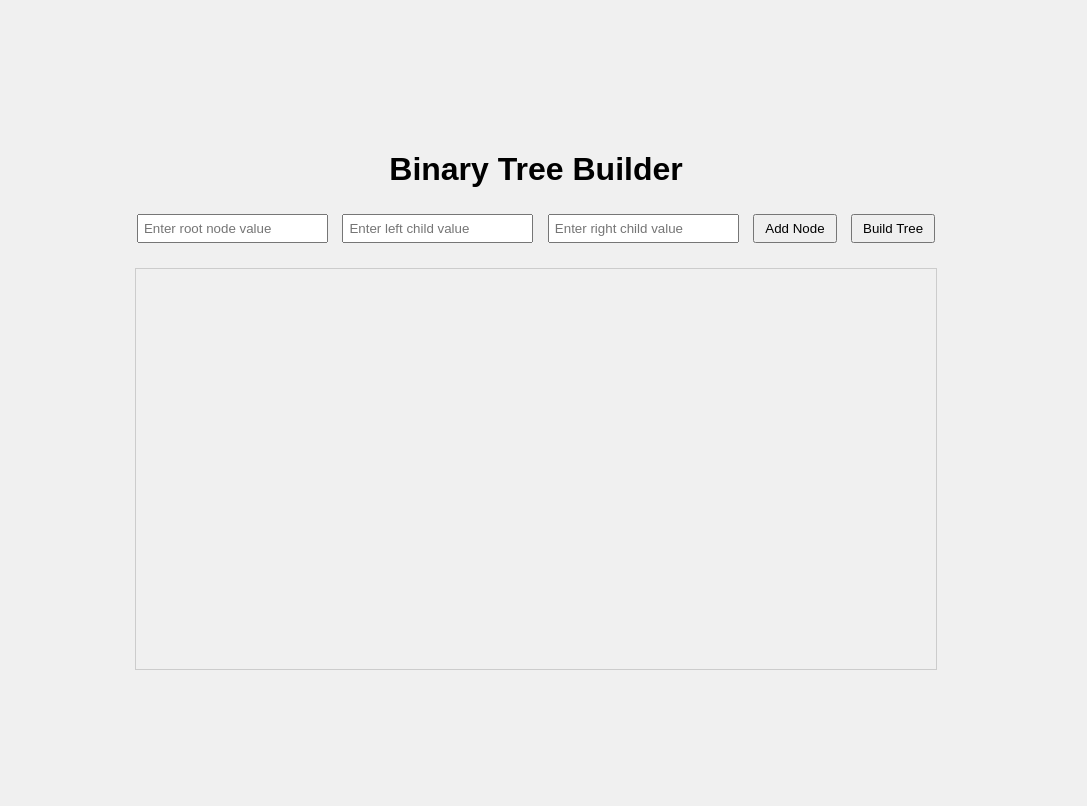
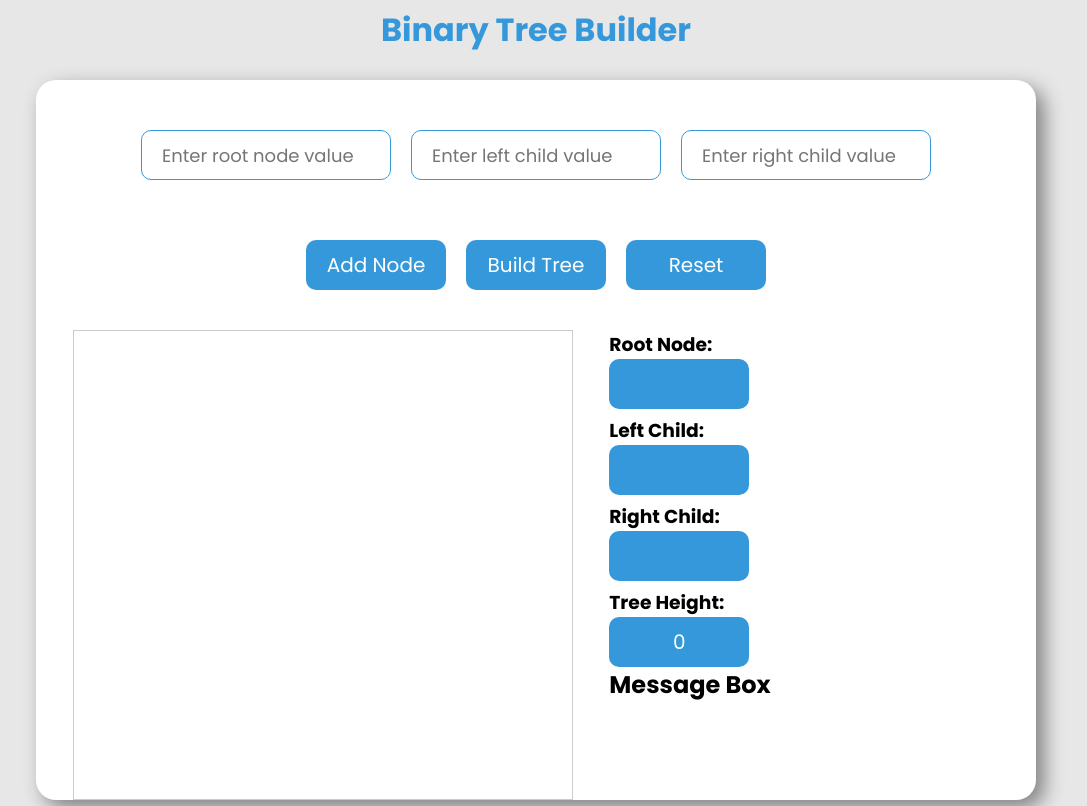
Before and after one commit to ristonrodrigues723/tree, a plain HTML site: page index.html in a window 1280 px wide. Shown: the whole page, without its empty margins (104-1191 px from the left). Drawn offline with Linux system fonts and the light colour scheme.

Commit message:
added similar theme as my othr projects

```diff
--- a/index.html
+++ b/index.html
@@ -7,17 +7,46 @@
     <link rel="stylesheet" href="t.css">
 </head>
 <body>
+    <header>
+        <h1 class="heading">Binary Tree Builder</h1>
+    </header>
     <div class="container">
-        <h1>Binary Tree Builder</h1>
-        <div class="input-section">
-            <input type="number" id="rootInput" placeholder="Enter root node value">
-            <input type="number" id="leftChildInput" placeholder="Enter left child value">
-            <input type="number" id="rightChildInput" placeholder="Enter right child value">
-            <button id="addNodeBtn">Add Node</button>
-            <button id="buildTreeBtn">Build Tree</button>
+        <div class="container-header">
+            <input type="number" id="rootInput" class="text" placeholder="Enter root node value" required>
+            <input type="number" id="leftChildInput" class="text" placeholder="Enter left child value" required>
+            <input type="number" id="rightChildInput" class="text" placeholder="Enter right child value" required>
         </div>
-        <div id="tree-container">
-            <svg id="tree-svg"></svg>
+        <div class="container-header">
+            <button id="addNodeBtn" class="push">Add Node</button>
+            <button id="buildTreeBtn" class="pop">Build Tree</button>
+            <button id="resetBtn" class="reset">Reset</button>
+        </div>
+        <div class="container-body">
+            <div id="tree-container">
+                <svg id="tree-svg"></svg>
+            </div>
+            <div class="info">
+                <div class="sec1">
+                    <h3>Root Node:</h3>
+                    <button class="box" id="rootDisplay"></button>
+                </div>
+                <div class="sec2">
+                    <h3>Left Child:</h3>
+                    <button class="box" id="leftChildDisplay"></button>
+                </div>
+                <div class="sec3">
+                    <h3>Right Child:</h3>
+                    <button class="box" id="rightChildDisplay"></button>
+                </div>
+                <div class="sec4">
+                    <h3>Tree Height:</h3>
+                    <button class="box" id="treeHeight">0</button>
+                </div>
+                <div class="massage-box">
+                    <h2>Message Box</h2>
+                    <div class="massage" id="messageBox"></div>
+                </div>
+            </div>
         </div>
     </div>
     <script src="t.js"></script>
--- a/t.css
+++ b/t.css
@@ -1,36 +1,102 @@
+@import url("https://fonts.googleapis.com/css2?family=Poppins:ital,wght@0,100;0,200;0,300;0,400;0,500;0,600;0,700;0,800;0,900;1,100;1,200;1,300;1,400;1,500;1,600;1,700;1,800;1,900&display=swap");
+
+* {
+    margin: 0;
+    padding: 0;
+    box-sizing: border-box;
+    font-family: "Poppins", sans-serif;
+}
+
 body {
-    font-family: Arial, sans-serif;
+    height: 100vh;
+    width: 100vw;
+    display: flex;
+    justify-content: start;
+    align-items: center;
+    flex-direction: column;
+    gap: 20px;
+    background-color: rgb(231, 231, 231);
+}
+
+header {
+    height: 100px;
+    width: 100%;
+    display: flex;
+    flex-direction: column;
+    align-items: center;
+    justify-content: center;
+    gap: 8px;
+}
+
+.heading {
+    color: #3498db;
+}
+
+.container {
+    height: 720px;
+    width: 1000px;
+    background-color: white;
+    box-shadow: 8px 8px 20px rgb(128, 128, 128);
+    position: relative;
+    border-radius: 20px;
+    padding: 20px;
+}
+
+.container-header {
+    height: 90px;
+    width: 100%;
     display: flex;
     justify-content: center;
     align-items: center;
-    height: 100vh;
-    margin: 0;
-    background-color: #f0f0f0;
+    gap: 20px;
+    margin-bottom: 20px;
+    margin-top: 10px;
 }
 
-.container {
-    text-align: center;
+.container-header input {
+    height: 50px;
+    width: 250px;
+    font-size: 18px;
+    border-radius: 10px;
+    padding-left: 20px;
+    padding-right: 5px;
+    border: 1px solid #3498db;
 }
 
-.input-section {
-    margin-bottom: 20px;
+.push,
+.pop,
+.reset,
+.box {
+    height: 50px;
+    width: 140px;
+    font-size: 20px;
+    background-color: #3498db;
+    color: white;
+    border-radius: 10px;
+    cursor: pointer;
+    transition: 0.2s;
+    border: none;
 }
 
-input {
-    margin: 5px;
-    padding: 5px;
+.disable-button {
+    background-color: rgb(0, 59, 0);
 }
 
-button {
-    margin: 5px;
-    padding: 5px 10px;
+.container-header button:active {
+    transform: scale(0.95);
+}
+
+.container-body {
+    width: 1000px;
+    display: flex;
+    justify-content: space-evenly;
+    align-items: flex-start;
 }
 
 #tree-container {
-    width: 800px;
-    height: 400px;
+    width: 500px;
+    height: 470px;
     border: 1px solid #ccc;
-    margin: 0 auto;
 }
 
 #tree-svg {
@@ -38,13 +104,8 @@ button {
     height: 100%;
 }
 
-.node-circle {
-    stroke: black;
-    stroke-width: 2;
+.info {
+    height: 470px;
+    width: 450px;
+    padding-left: 20px;
 }
-
-.node-text {
-    font-size: 14px;
-    text-anchor: middle;
-    dominant-baseline: central;
-}
```
